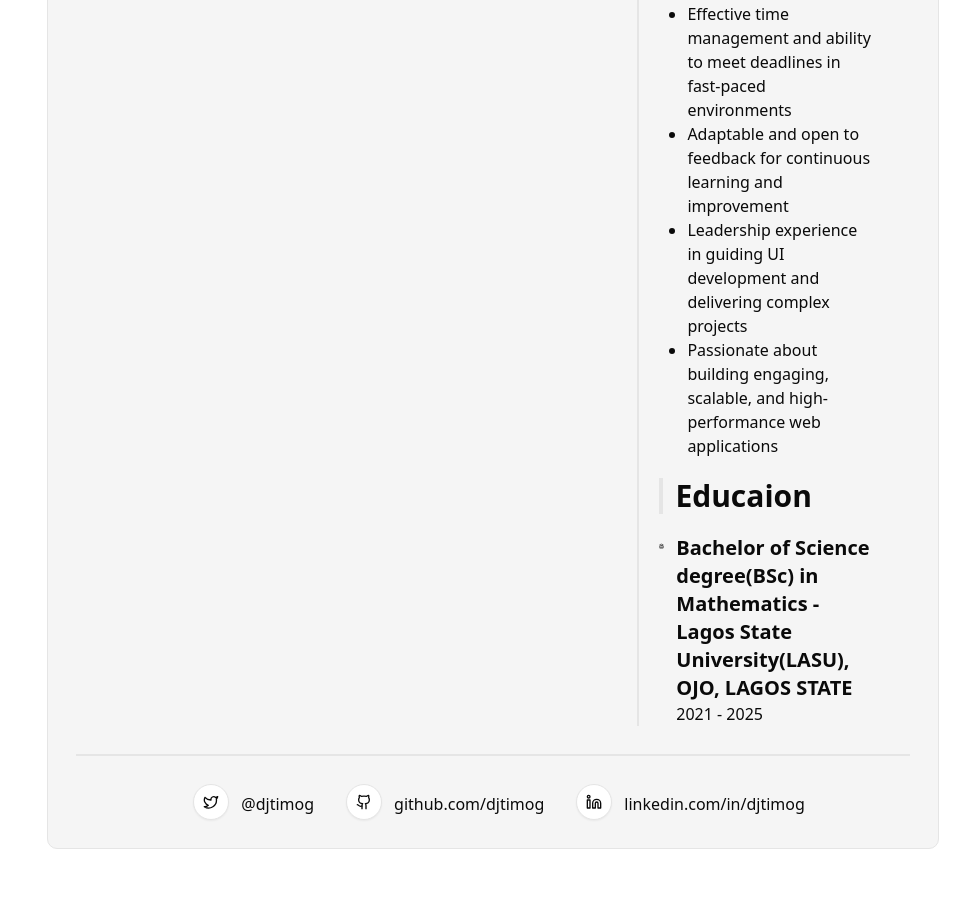
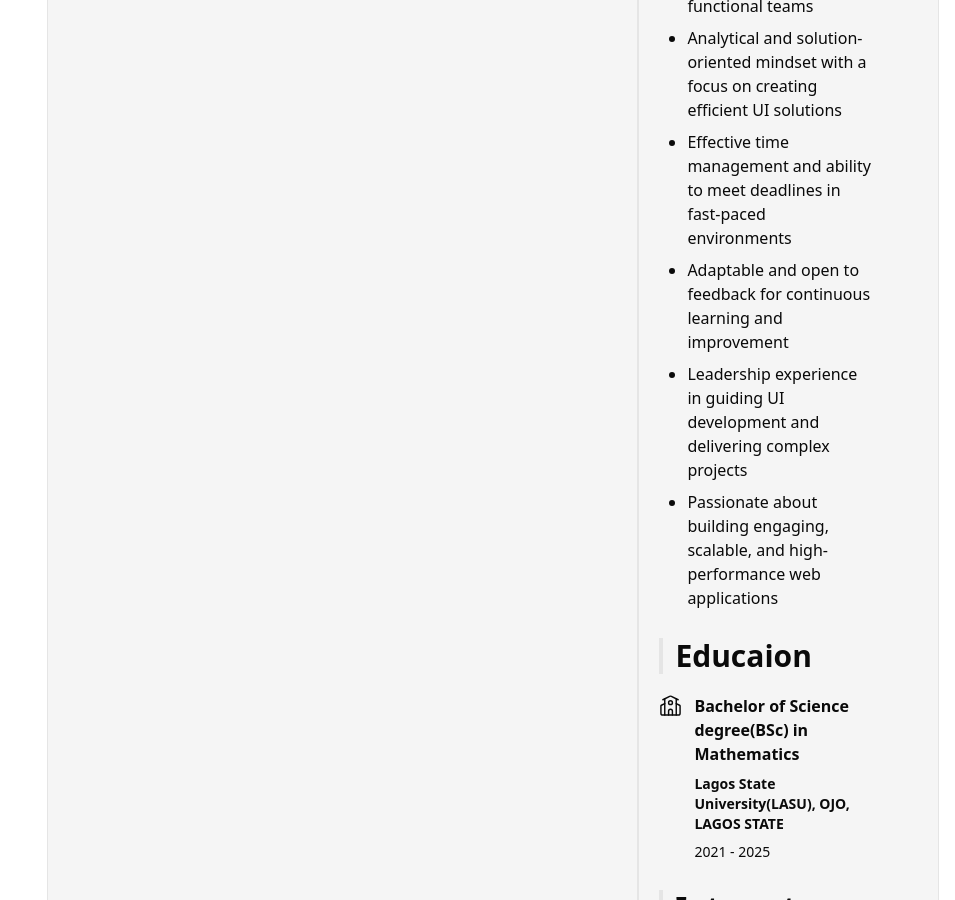
Before and after one commit to djtimog/my-portfolio, a Next.js app: page /resume in a window 1280 px wide. Shown: the part 1900-2800 px from the top of the page, without its empty margins (325-1280 px from the left). Built offline with nearby package versions, Linux system fonts and the light colour scheme.

Commit message:
Refactor SendMeMessageForm component to utilize centralized types and schema; implement cookie handling for user details

```diff
--- a/app/_component/SendMeMessageForm.tsx
+++ b/app/_component/SendMeMessageForm.tsx
@@ -2,7 +2,6 @@
 
 import { zodResolver } from "@hookform/resolvers/zod";
 import { useForm } from "react-hook-form";
-import { z } from "zod";
 
 import { Button } from "@/components/ui/button";
 import {
@@ -17,55 +16,19 @@ import { Input } from "@/components/ui/input";
 import { toast } from "sonner";
 import { Textarea } from "@/components/ui/textarea";
 import { Checkbox } from "@/components/ui/checkbox";
-import { useState } from "react";
+import { useEffect, useState } from "react";
 import axios from "axios";
-
-const FormSchema = z.object({
-  username: z.string().min(2, {
-    message: "Username must be at least 2 characters.",
-  }),
-  email: z.string().email(),
-  phoneNumber: z.string().min(7).max(15).optional(),
-  location: z.string().min(10).optional(),
-  message: z.string().min(5, {
-    message: "Message should be at least 5 characters.",
-  }),
-});
-
-export type SendMessageData = {
-  message: string;
-  username: string;
-  email: string;
-  phoneNumber?: string;
-  location?: string;
-};
-
-function deleteCookie(name: string) {
-  window.document.cookie = `${name}=; expires=Thu, 01 Jan 1970 00:00:00 UTC; path=/`;
-}
-
-function getCookie(name: string): string | null {
-  const cookies = window.document.cookie.split("; ");
-  for (const cookie of cookies) {
-    const [key, value] = cookie.split("=");
-    if (key === name) {
-      return JSON.parse(value)
-    }
-  }
-  return null;
-}
-
-function setCookie(name: string, value: string, days: number) {
-  const expires = new Date();
-  expires.setDate(expires.getDate() + days);
-
-  window.document.cookie = `${name}=${value}; expires=${expires.toUTCString()}; path=/; SameSite=Lax; Secure`;
-}
+import { SendMessageData, SendMessageFormSchemaType } from "@/lib/types";
+import { SendMessageFormSchema } from "@/lib/schema";
+import { deleteCookie, getCookie, setCookie } from "@/lib/cookies";
 
 function SendMeMessageForm() {
-
   const [saveMyDetails, isSaveMyDetails] = useState<boolean>(false);
   const [loading, isLoading] = useState<boolean>(false);
+  const [defaultValues, setDefaultValues] = useState({
+    username: "",
+    email: "",
+  });
 
 
   function handleSaveDetails(data: SendMessageData) {
@@ -73,15 +36,21 @@ function SendMeMessageForm() {
     setCookie("userName", JSON.stringify(data.username), 365 * 24 * 60 * 60);
   }
 
-  const form = useForm<z.infer<typeof FormSchema>>({
-    resolver: zodResolver(FormSchema),
-    defaultValues: {
+
+  useEffect(() => {
+    setDefaultValues({
       username: getCookie("userName") || "",
-      email: getCookie("userEmail") || ""
-    }
+      email: getCookie("userEmail") || "",
+    });
+  }, []);
+
+  const form = useForm<SendMessageFormSchemaType>({
+    resolver: zodResolver(SendMessageFormSchema),
+    defaultValues,
   });
 
-  async function onSubmit(data: z.infer<typeof FormSchema>) {
+
+  async function onSubmit(data: SendMessageFormSchemaType) {
     isLoading(true);
 
     console.log(saveMyDetails);
--- a/app/resume/page.tsx
+++ b/app/resume/page.tsx
@@ -1,7 +1,7 @@
-import { FadeIn } from "@/components/animation";
+import { FadeIn, SlideInBottom } from "@/components/animation";
 import { Button } from "@/components/ui/button";
 import { CopyRight } from "@/components/ui/copy-right";
-import { professionalSkills, socialLinks, technicalSkills } from "@/lib/data";
+import { interests, professionalSkills, socialLinks, technicalSkills } from "@/lib/data";
 import { Globe, Mail, MapPin, Phone, School } from "lucide-react";
 import Image from "next/image";
 import Link from "next/link";
@@ -10,7 +10,7 @@ import { FaRegFilePdf } from "react-icons/fa6";
 
 export default function Resume() {
   return (
-    <div className="space-y-11">
+    <div className="space-y-17">
       <FadeIn>
         <div className="space-y-4 text-center border-b pb-7">
           <h2 className="font-bold text-2xl">Online Resume</h2>
@@ -21,6 +21,7 @@ export default function Resume() {
         </div>
       </FadeIn>
 
+      <SlideInBottom>
         <div className="border rounded-lg p-7 py-7 space-y-7 bg-secondary">
           <div className="flex flex-col sm:flex-row md:flex-col lg:flex-row justify-between sm:items-center md:items-start lg:items-center border-b-2 p-4 gap-4">
             <div className="space-y-2">
@@ -94,14 +95,14 @@ export default function Resume() {
           <div className="grid sm:grid-cols-2 md:grid-cols-1 lg:grid-cols-3 border-b-2 p-4 pb-7 gap-4">
             <div className="lg:col-span-2 px-4">{/* work experience */}</div>
 
-          <div className="sm:border-l-2 md:border-l-0 lg:border-l-2 sm:px-4 md:px-0 lg:px-5">
+            <div className="sm:border-l-2 md:border-l-0 lg:border-l-2 sm:px-4 md:px-0 lg:px-5 space-y-7">
               <div>
                 <h1 className="border-l-4 text-3xl px-3 font-bold mb-5">
                   Skills
                 </h1>
                 <div className="mb-5">
                   <h1 className="text-xl font-bold mb-2">Technical Skills</h1>
-                <ul className="list-disc pl-7">
+                  <ul className="list-disc pl-7 space-y-2">
                     {technicalSkills.map((skill, index) => (
                       <li key={index}>{skill}</li>
                     ))}
@@ -109,7 +110,7 @@ export default function Resume() {
                 </div>
                 <div className="mb-5">
                   <h1 className="text-xl font-bold mb-2">Professional Skills</h1>
-                <ul className="list-disc pl-7">
+                  <ul className="list-disc pl-7 space-y-2">
                     {professionalSkills.map((skill, index) => (
                       <li key={index}>{skill}</li>
                     ))}
@@ -122,16 +123,29 @@ export default function Resume() {
                   Educaion
                 </h1>
                 <div className="flex items-start gap-3">
-                <School />
-                <div>
-                  <h2 className="text-xl font-bold">
-                    Bachelor of Science degree(BSc) in Mathematics - Lagos State
-                    University(LASU), OJO, LAGOS STATE
+                  <div><School size={23} strokeWidth={1.5} /></div>
+                  <div className="space-y-2">
+                    <h2 className="text-md font-bold">
+                      Bachelor of Science degree(BSc) in Mathematics
                     </h2>
-                  <p>2021 - 2025</p>
+                    <h4 className="text-sm font-semibold">Lagos State
+                    University(LASU), OJO, LAGOS STATE</h4>
+                    <p className="text-sm">2021 - 2025</p>
                   </div>
                 </div>
               </div>
+
+              <div>
+                <h1 className="border-l-4 text-3xl px-3 font-bold mb-5">
+                  Interests
+                </h1>
+                <ul className="list-disc pl-7 space-y-2">
+                    {interests.map((interest, index) => (
+                      <li key={index}>{interest}</li>
+                    ))}
+                  </ul>
+              </div>
+
             </div>
           </div>
 
@@ -151,6 +165,7 @@ export default function Resume() {
             ))}
           </div>
         </div>
+      </SlideInBottom>
 
       <CopyRight />
     </div>
--- a/components/ui/copy-right.tsx
+++ b/components/ui/copy-right.tsx
@@ -1,12 +1,15 @@
 import Link from "next/link";
 import React from "react";
+import { FadeIn } from "../animation";
 
 export function CopyRight() {
   return (
-    <div>
-      <p className="text-lg font-bold">
-        Copyright ©2025 <Link href={"/"} className="text-blue-500">DJ.timog</Link>. All Rights Reserved.
-      </p>
-    </div>
+    <FadeIn>
+      <div>
+        <p className="text-lg font-bold">
+          Copyright ©2025 <Link href={"/"} className="text-blue-500">DJ.timog</Link>. All Rights Reserved.
+        </p>
+      </div>
+    </FadeIn>
   );
 }
--- /dev/null
+++ b/lib/cookies.ts
@@ -0,0 +1,27 @@
+export function getCookie(name: string): string | null {
+  if (typeof window === "undefined") return null; // Prevents SSR issues
+
+  const cookies = window.document.cookie.split("; ");
+  for (const cookie of cookies) {
+    const [key, value] = cookie.split("=");
+    if (key === name) {
+      return JSON.parse(value);
+    }
+  }
+  return null;
+}
+
+export function setCookie(name: string, value: string, days: number) {
+  if (typeof window === "undefined") return; // Prevents SSR issues
+
+  const expires = new Date();
+  expires.setDate(expires.getDate() + days);
+
+  window.document.cookie = `${name}=${value}; expires=${expires.toUTCString()}; path=/; SameSite=Lax; Secure`;
+}
+
+export function deleteCookie(name: string) {
+  if (typeof window === "undefined") return; // Prevents SSR issues
+
+  window.document.cookie = `${name}=; expires=Thu, 01 Jan 1970 00:00:00 UTC; path=/`;
+}
--- a/lib/data.ts
+++ b/lib/data.ts
@@ -135,3 +135,12 @@ export const professionalSkills = [
   "Leadership experience in guiding UI development and delivering complex projects",
   "Passionate about building engaging, scalable, and high-performance web applications"
 ];
+
+export const interests = [
+  "Sci-Fi & Horror Movies",
+  "Tech Contents",
+  "Programming Documentations & Articles",
+  "Online Games(Call of Duty)",
+  "Building Side Projects",
+  "Exploring New Frontend Tools & Trends"
+];
--- /dev/null
+++ b/lib/schema.ts
@@ -0,0 +1,13 @@
+import { z } from "zod";
+
+export const SendMessageFormSchema = z.object({
+    username: z.string().min(2, {
+      message: "Username must be at least 2 characters.",
+    }),
+    email: z.string().email(),
+    phoneNumber: z.string().min(7).max(15).optional(),
+    location: z.string().min(10).optional(),
+    message: z.string().min(5, {
+      message: "Message should be at least 5 characters.",
+    }),
+  });
--- /dev/null
+++ b/lib/types.ts
@@ -0,0 +1,12 @@
+import { z } from "zod";
+import { SendMessageFormSchema } from "./schema";
+
+export type SendMessageData = {
+    message: string;
+    username: string;
+    email: string;
+    phoneNumber?: string;
+    location?: string;
+  };
+
+  export type SendMessageFormSchemaType = z.infer<typeof SendMessageFormSchema>
```
Lines whose indentation alone changed are shown as unchanged.
